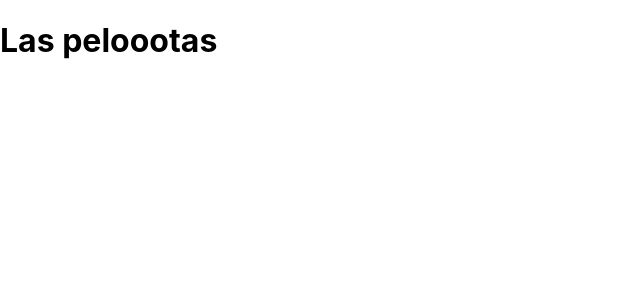
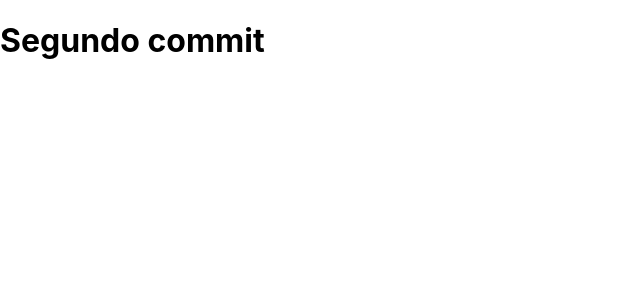
Before and after one commit to lukazo/mercado-depor, a React (Create React App) app: page / in a window 1280 px wide. Shown: the top 300 px of the page, without its empty margins (0-640 px from the left). Built offline with nearby package versions, Linux system fonts and the light colour scheme.

Commit message:
commit prueba

```diff
--- a/src/App.js
+++ b/src/App.js
@@ -2,7 +2,7 @@ import './App.css';
 
 function App() {
   return (
-    <h1>Las peloootas</h1>
+    <h1>Segundo commit</h1>
   );
 }
 
```
